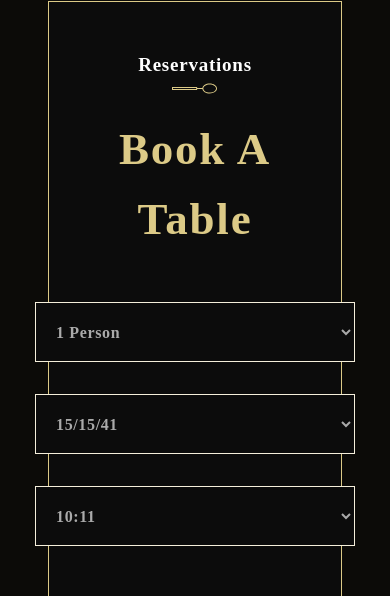
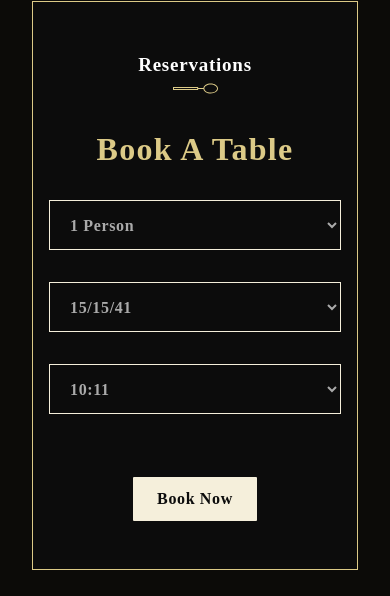
Before and after one commit to josearcani/restaurant-website, a React (Create React App) app: page /bar-home in a window 390 px wide. Shown: the part 890-1486 px from the top of the page. Built offline with nearby package versions, Linux system fonts and the light colour scheme; a web font is replaced by a local one.

Commit message:
ui: responsive styles to tablebook

```diff
--- a/src/container/BookTable/BookTable.css
+++ b/src/container/BookTable/BookTable.css
@@ -1,19 +1,18 @@
 .app__bookTable {
   background: #0C0B08;
-  /* display: flex; */
 }
 
 .app__bookTable__card {
+  align-items: center;
   border: 1px solid var(--color-golden);
   background: #0c0c0c;
+  display: flex;
+  flex-direction: column;
   margin-bottom: 2rem;
-  width: 90%;
   margin-left: auto;
   margin-right: auto;
   padding: 3rem 4rem;
-  display: flex;
-  flex-direction: column;
-  align-items: center;
+  width: 90%;
 }
 
 .app__bookTable-title {
@@ -28,42 +27,45 @@
   display: flex;
   flex-direction: row;
   gap: 2rem;
+  justify-content: center;
   margin-bottom: 3rem;
+  width: 100%;
 }
 
 .app__bookTable__container select {
-  padding: 0 1rem;
-  width: 412px;
-  height: 60px;
   border: 1px solid #F5EFDB;
   background-color: #0C0C0C;
   color: #aaa;
   font-size: 16px;
+  height: 60px;
+  padding: 0 1rem;
+  width: 412px;
 }
 
-@media screen and (max-width: 1800px) {
-  .app__bookTable__container select {
-    width: 300px;
-  }
-}
-
-@media screen and (max-width: 1400px) {
+@media screen and (max-width: 768px) {
   .app__bookTable__container {
     flex-direction: column;
   }
   .app__bookTable__container select {
-    width: 500px;
+    height: 50px;
+    width: 100%;
+  }
+  .app__bookTable__card {
+    padding: 2rem 2rem;
+  }
+  .app__bookTable__card h1 {
+    margin-bottom: 1rem;
   }
 }
 
-@media screen and (max-width: 768px) {
-  .app__bookTable__container select {
-    width: 320px;
+@media screen and (max-width: 400px) {
+  .app__bookTable__card h1 {
+    font-size: 2rem;
+  }
+  .app__bookTable__card {
+    width: 100%;
+  }
+  .app__bookTable__card {
+    padding: 3rem 1rem;
   }
 }
-
-@media screen and (max-width: 320px) {
-  .app__bookTable__container select {
-    width: 280px;
-  }
-}
--- a/src/container/BookTable/BookTable.jsx
+++ b/src/container/BookTable/BookTable.jsx
@@ -37,4 +37,4 @@ const BookTable = () => {
   )
 }
 
-export default BookTable
+export default BookTable;
--- a/src/router/Wrapper.css
+++ b/src/router/Wrapper.css
@@ -100,9 +100,6 @@
 .spoon__img {
   width: 45px;
 }
-.soon__img--center {
-  background-color: red;
-}
 
 @media screen and (min-width: 2000px) {
   .custom__button,
```
